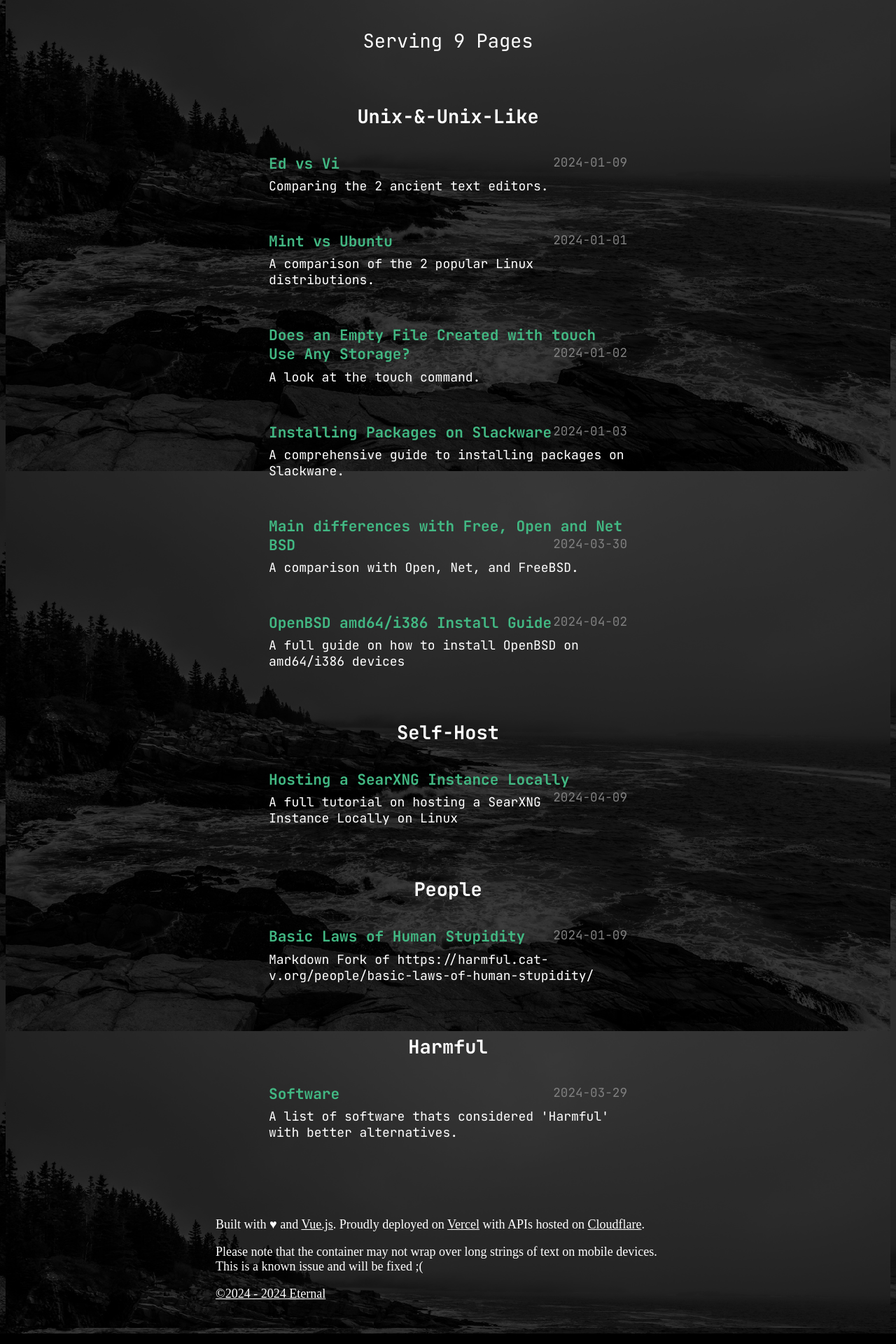
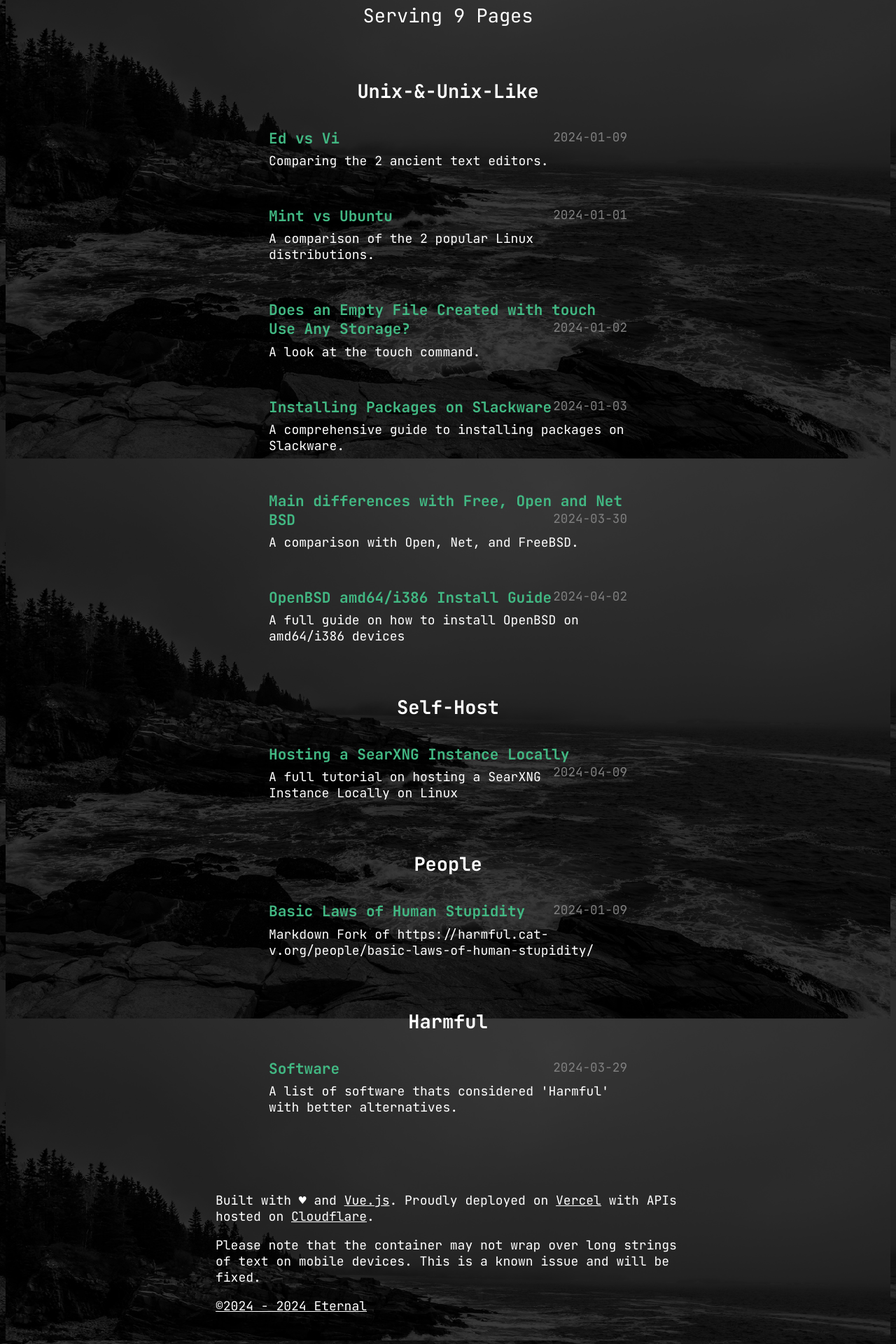
Before and after one commit to EternalBlissed/Vue-Blog, a Vue app: page / in a window 1280 px wide. Shown: the part 199-2119 px from the top of the page at 70% size. Built offline with nearby package versions, Linux system fonts and the light colour scheme.

Commit message:
Fixed Font On Mobile

```diff
--- a/src/App.vue
+++ b/src/App.vue
@@ -1,5 +1,5 @@
 <template>
-  <div> <!-- Root element added here -->
+  <div>
     <div id="app">
       <div>
         <router-view/>
@@ -12,7 +12,7 @@
           Built with ♥ and <a href="https://vuejs.org/">Vue.js</a>. Proudly deployed on <a href="https://vercel.com/">Vercel</a> with APIs hosted on <a href="https://www.cloudflare.com/">Cloudflare</a>.
         </p>
         <p>
-          Please note that the container may not wrap over long strings of text on mobile devices. This is a known issue and will be fixed ;(
+          Please note that the container may not wrap over long strings of text on mobile devices. This is a known issue and will be fixed.
         </p>
         <p id="footer-copyright">©2024 - {{ getYear() }} Eternal</p>
       </div>
@@ -105,6 +105,7 @@ body::before {
   margin: 0px auto;
   max-width: 664px;
   color: #ffffff;
+  font-family: var(--main-font-family), var(--monospace-font-family);
 }
 
 #footer-text a,
--- a/src/views/Home.vue
+++ b/src/views/Home.vue
@@ -61,13 +61,13 @@ audio {
 }
 
 .headline {
-  margin: 4rem auto;
+  margin: 3rem auto;
   font-size: 4rem;
 }
 
 .entries {
   text-align: center;
-  margin: 4rem auto;
+  margin: 3rem auto;
   font-size: 1.5rem;
 }
 
```
Also changed, not shown: src/markdowns/harmful/software.md (+2 -0 lines).
